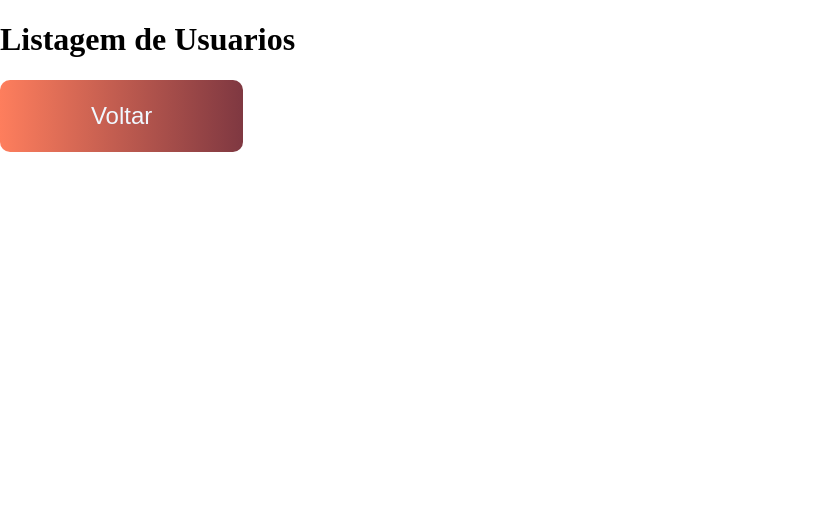
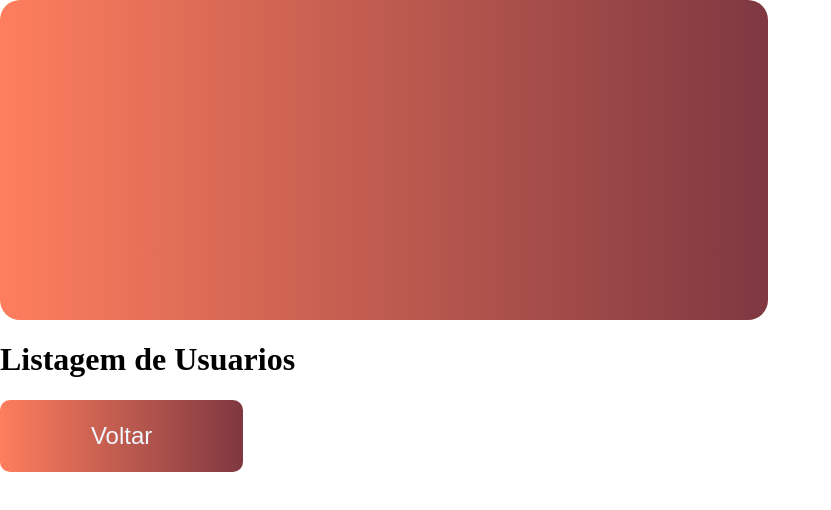
Before and after one commit to lsaak7s/React, a React (Vite) app in the folder cadrasto/: page /lista-de-usuarios in a window 1280 px wide. Shown: the top 510 px of the page, without its empty margins (0-831 px from the left). Built offline with nearby package versions, Linux system fonts and the light colour scheme.

Commit message:
adiciona componente TopBackground e refatora estilos, atualiza páginas Home e ListUsers para utilizar o novo componente

```diff
--- a/cadrasto/src/components/Button/index.jsx
+++ b/cadrasto/src/components/Button/index.jsx
@@ -1,7 +1,7 @@
 import { Button } from './styles'
 
-function DefaultButton({ children, ...props }) {
-    console.log(props)
+function DefaultButton({ children }) {
+
     return (
 
         <Button>{children}</Button>
--- /dev/null
+++ b/cadrasto/src/components/TopBackground/index.jsx
@@ -0,0 +1,13 @@
+import { TopBackground } from './styles'
+import imgHome from '../../assets/users.png'
+
+function DefaultTopBackground() {
+
+    return (
+
+        <TopBackground src={imgHome} alt="Imagen usuario"></TopBackground>
+
+    )
+
+}
+export default DefaultTopBackground
--- /dev/null
+++ b/cadrasto/src/components/TopBackground/styles.js
@@ -0,0 +1,16 @@
+import styled from "styled-components"
+
+export const TopBackground = styled.div`
+img{    height: 40vh;
+
+}
+display: flex;
+justify-content: center;
+
+
+height: 40vh;
+width: 60vw;
+
+background: linear-gradient(to right, #fe7e5d, #7f3841);
+border-radius:20px;
+`
--- a/cadrasto/src/pages/Home/index.jsx
+++ b/cadrasto/src/pages/Home/index.jsx
@@ -2,12 +2,13 @@ import { useRef } from "react"
 
 import api from '../../services/api'
 
-import { Conteiner, TopBackground, Form, Title, ConteinerInput, ConteinerInputEmail, Input, Inputlabel } from "./styles"
+import { Conteiner,  Form, Title, ConteinerInput, ConteinerInputEmail, Input, Inputlabel } from "./styles"
 
 import imgHome from '../../assets/users.png'
 import Button from "../../components/Button"
+import TopBackground from "../../components/TopBackground"
 
-export function Home() {
+function Home() {
 
   const inputName = useRef()
   const inputAge = useRef()
--- a/cadrasto/src/pages/Home/listUsers/index.jsx
+++ b/cadrasto/src/pages/Home/listUsers/index.jsx
@@ -1,11 +1,13 @@
 import  Button  from "../../../components/Button"
-
+import  TopBackground  from "../../../components/TopBackground"
 function ListUsers() {
 
 
     return (
 
         <div>
+            <TopBackground ></TopBackground>
+
             <h1>Listagem de Usuarios</h1>
             <Button>Voltar</Button>
         </div>
--- a/cadrasto/src/pages/Home/styles.js
+++ b/cadrasto/src/pages/Home/styles.js
@@ -8,20 +8,7 @@ justify-content: center;
 height: 100vh;
 background-color:  navy;
 `
-export const TopBackground = styled.div`
-img{    height: 40vh;
 
-}
-display: flex;
-justify-content: center;
-
-
-height: 40vh;
-width: 60vw;
-
-background: linear-gradient(to right, #fe7e5d, #7f3841);
-border-radius:20px;
-`
 export const Form = styled.form`
 display: flex;
 align-items: center;
```
